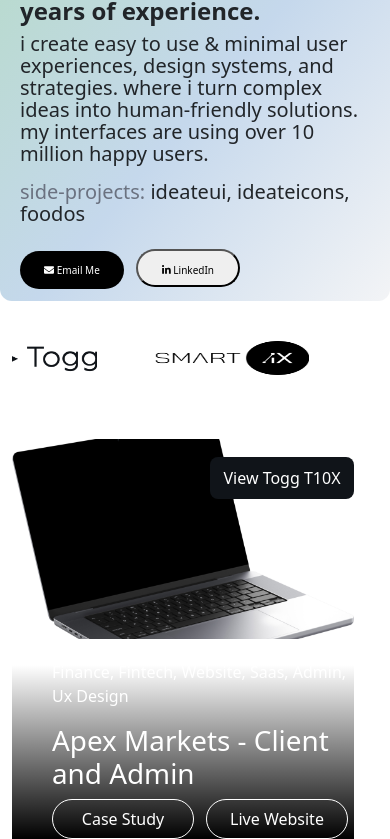
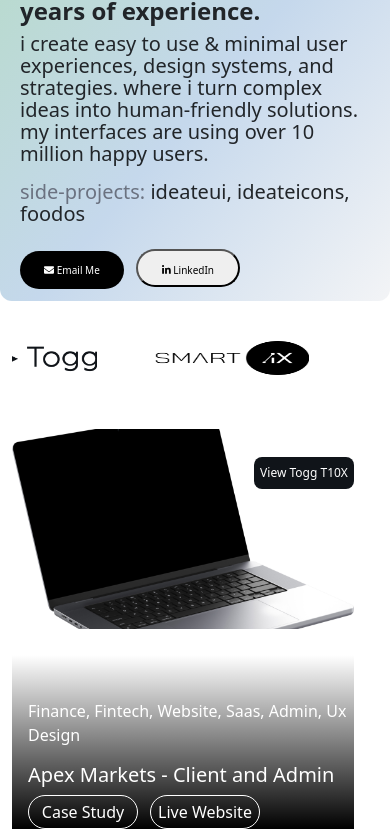
Before and after one commit to Din1998/test, a React (Create React App) app: page / in a window 390 px wide. Shown: the part 543-1382 px from the top of the page. Built offline with nearby package versions, Linux system fonts and the light colour scheme.

Commit message:
make responsive card

```diff
--- a/src/App.css
+++ b/src/App.css
@@ -99,10 +99,27 @@
 
 
 @media only screen and (max-width: 425px) {
+  .view__btn{
+    height: 32px !important;
+    width: 100px !important;
+    font-size: 12px;
+  }
+  .text{
+    padding-left: 16px !important;
+  }
+  .text p{
+    font-size: 16px;
+  }
+  .text h1{
+    font-size: 20px;
+  }
   .img__box{
     padding-bottom: 20px;
   }
-
+  .card__btn{
+    height: 34px !important;
+    width: 110px !important;
+  }
   .text__box h1{
     font-size: 24px;
     padding: 0px 20px 0px 8px;
```
